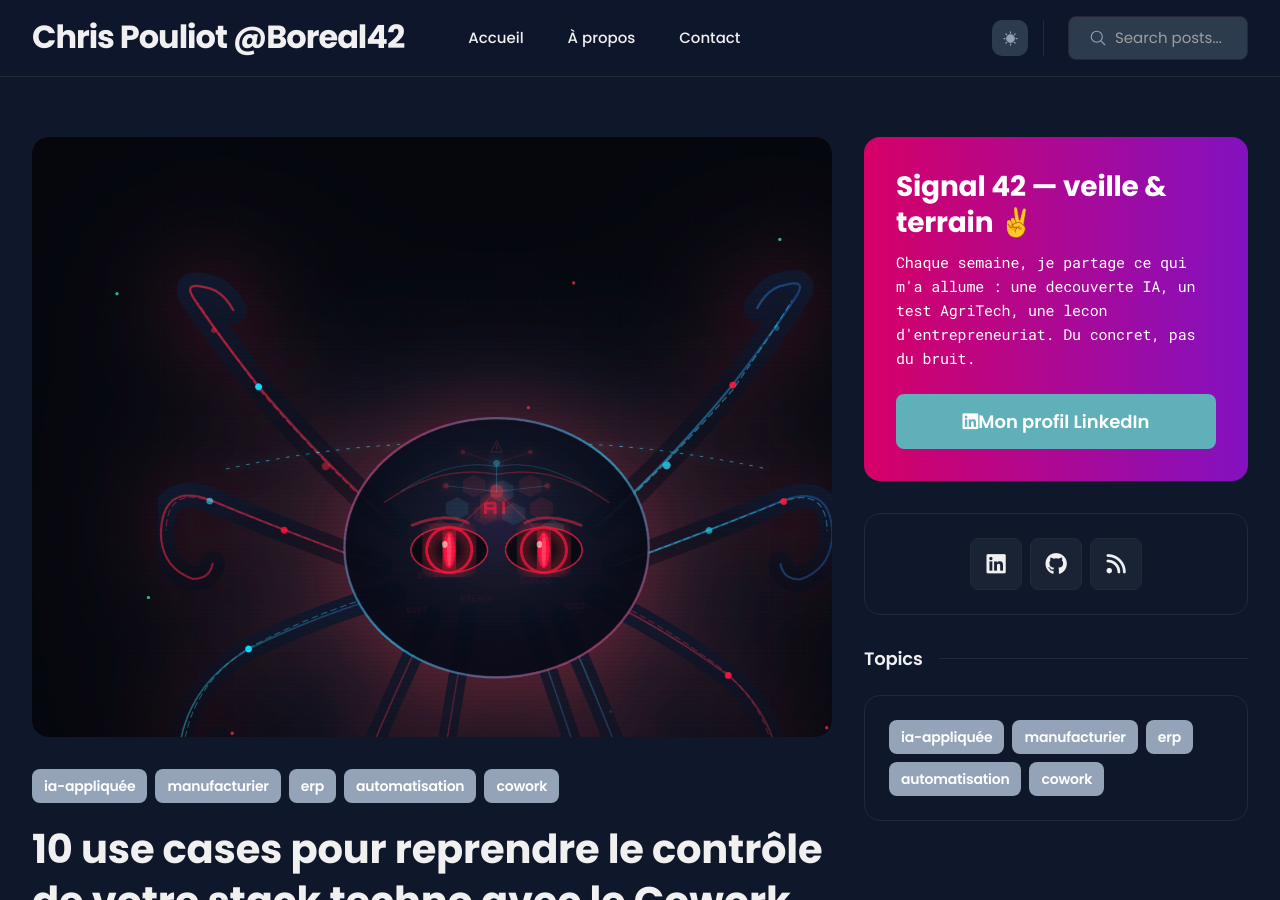
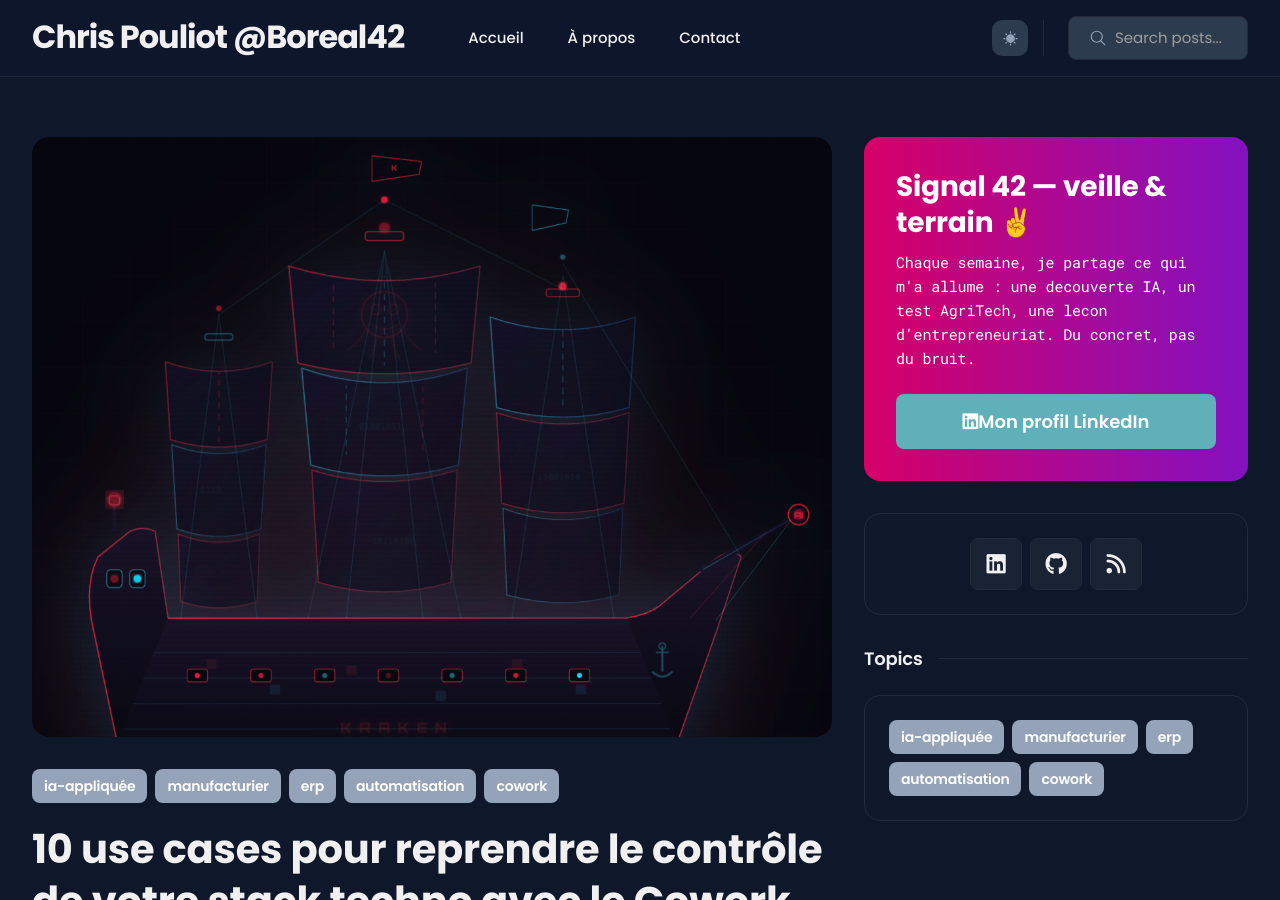
Before and after one commit to boreal42/boreal42.github.io, a Jekyll site: the page built from _posts/2026-02-13-cowork-connector-hub.md, in a window 1280 px wide and 900 px high. Built offline with Jekyll 4.4.1, drawn with Linux system fonts in a browser that asks for light colours.

```diff
--- a/_posts/2026-02-13-cowork-connector-hub.md
+++ b/_posts/2026-02-13-cowork-connector-hub.md
@@ -3,7 +3,7 @@ layout: post
 title: "10 use cases pour reprendre le contrôle de votre stack techno avec le Cowork Connector Hub"
 description: "Votre entreprise utilise 5, 10, 15 outils différents qui ne se parlent pas? Voici 10 scénarios concrets où un agent IA connecte vos systèmes existants — sans forcer personne à changer."
 date: 2026-02-13
-image: '/images/krakenAi.png'
+image: '/images/sailingboat.png'
 tags: [ia-appliquée, manufacturier, erp, automatisation, cowork]
 ---
 
```
Also changed, not shown: images/sailingboat.png (added).
